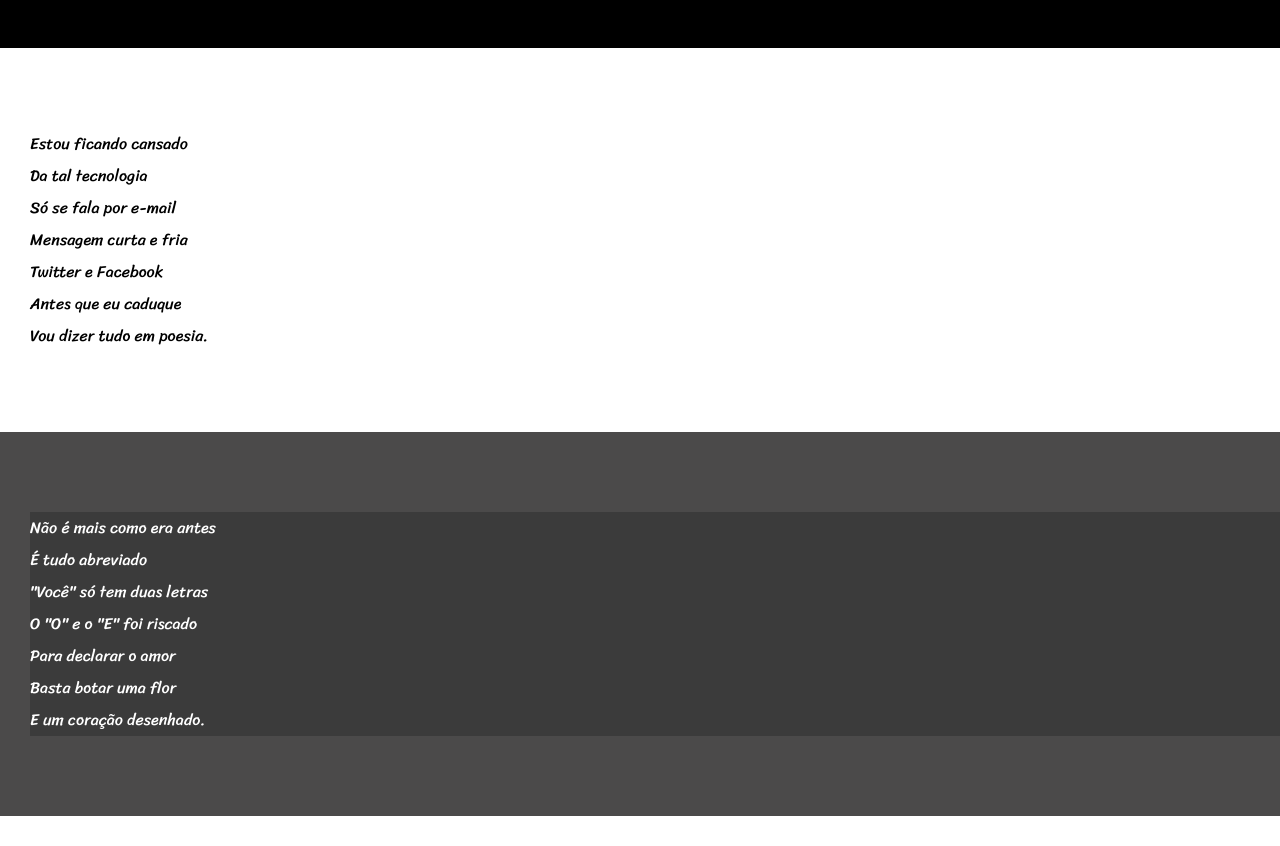
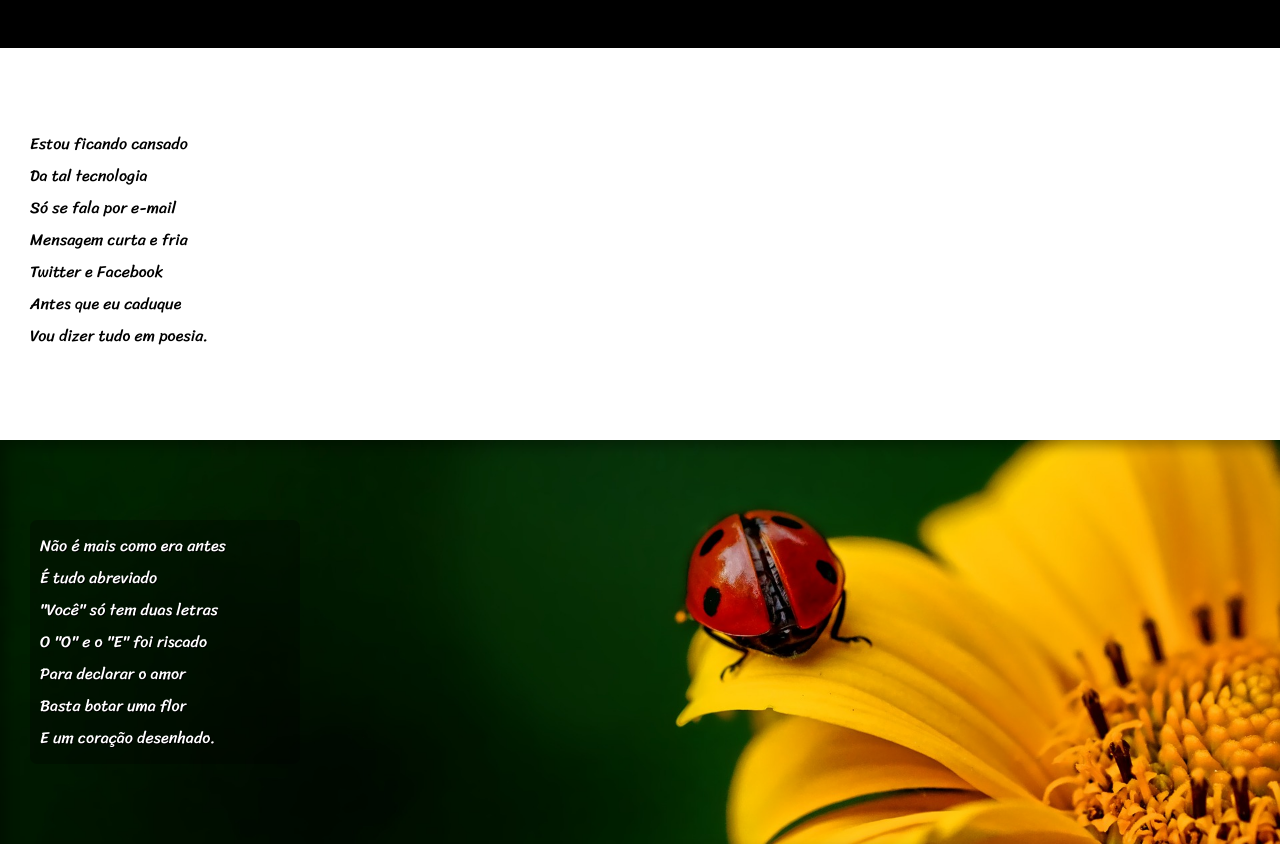
Before and after one commit to Guixxh/Html-css, a plain HTML site: page desafio/desafio02/index.html in a window 1280 px wide. Shown: the part 128-974 px from the top of the page. Drawn offline with Linux system fonts and the light colour scheme.

Commit message:
finalizando projeto cordel

```diff
--- a/desafio/desafio02/estilo/style.css
+++ b/desafio/desafio02/estilo/style.css
@@ -31,6 +31,7 @@ header h1{
     padding-top: 50px;
     font-family: var(--font-destaque);
     font-variant: small-caps;
+    margin-left: auto;
 }
 header p {
     padding-bottom: 50px;
@@ -53,15 +54,30 @@ section{
     padding-left: 30px;
     font-family: var(--font-poema);
 }
-.normal{
+section > p{
+    padding-bottom: 0.5em;
+}
 
-}
 .imagem{
    background-color: rgb(75, 74, 74);
    color: white;
+   box-shadow: inset  6px 6px 13px 0px rgba(0, 0, 0, 0.327);
+   background-size: cover;
+   background-attachment: fixed;
 }
 .imagem > p{
-   background-color: rgba(0, 0, 0, 0.207);
+   background-color: rgba(0, 0, 0, 0.303);
+   text-shadow: 1px 1px 0px black;
+   padding: 10px;
+   border-radius: 7px;
+   width: 250px;
+}
+#img01{
+    background-image: url('../imagens/background001.jpg');
+    background-position: right center;
+}
+#img02{
+    background-image: url('../imagens/background002.jpg');
 }
 footer{
    background-color: black;
--- a/desafio/desafio02/index.html
+++ b/desafio/desafio02/index.html
@@ -26,7 +26,7 @@
         </p>
     </section>
 
-    <section class="imagem">
+    <section class="imagem" id="img01">
         <p>
             Não é mais como era antes <br>
             É tudo abreviado <br>
@@ -60,7 +60,7 @@
         </p>
     </section>
 
-    <section class="imagem">
+    <section class="imagem" id="img02">
         <p>
             Tenho saudade das cartas <br>
             Escritas com a própria mão <br>
```
